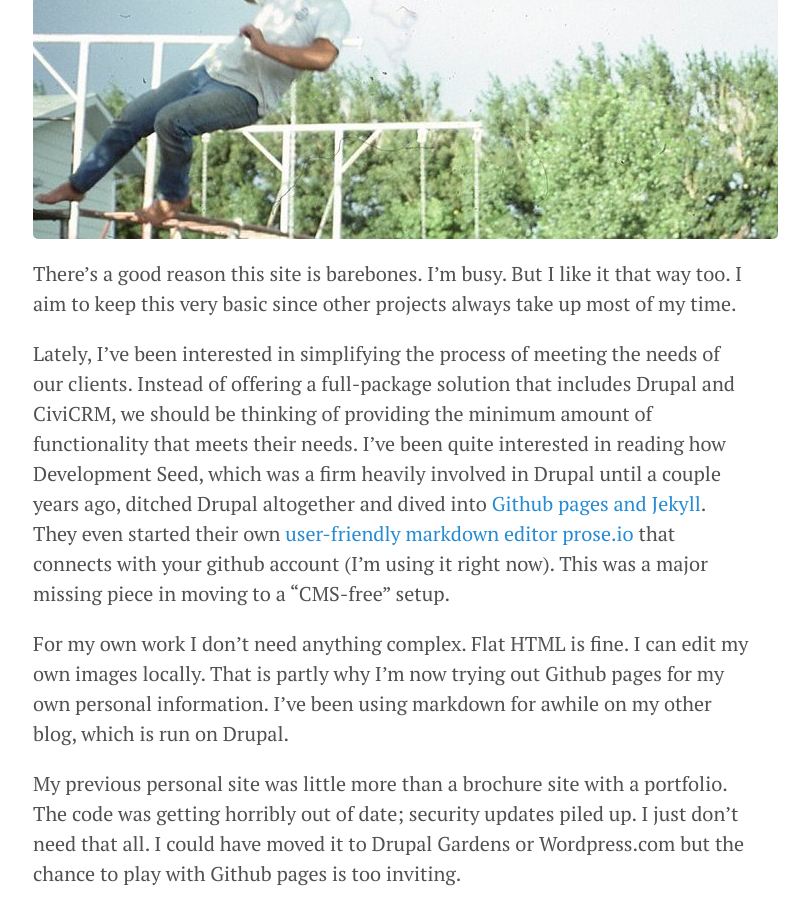
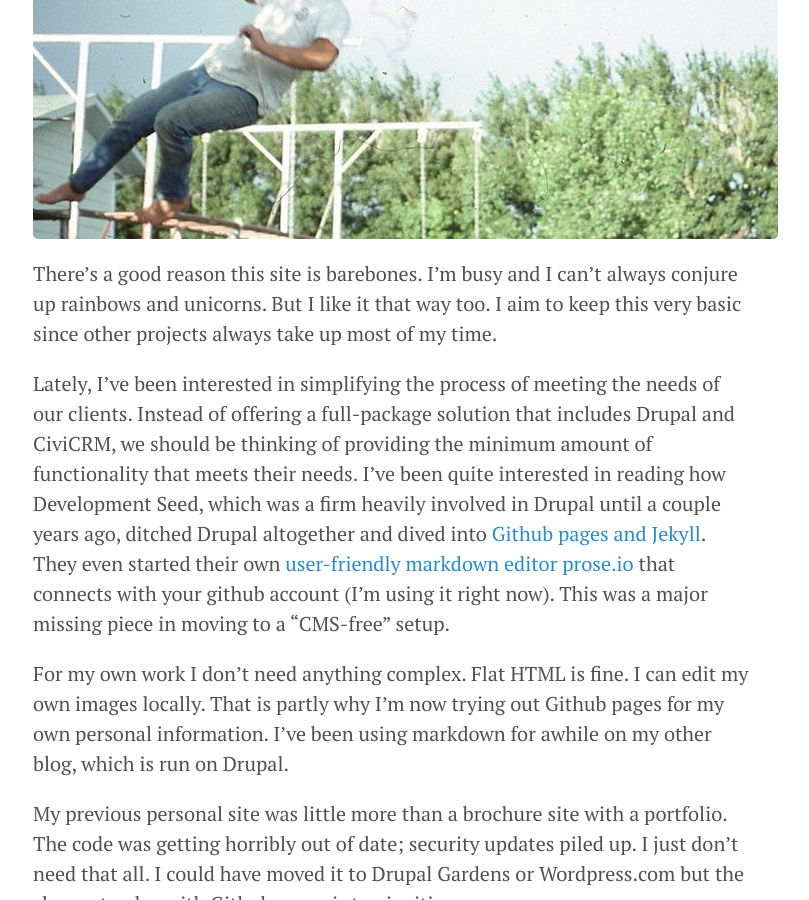
Before and after one commit to herbdool/herbdool.github.com, a Jekyll site: the page built from index.html, in a window 1280 px wide and 900 px high, scrolled down 651 px. Shown: the whole window, without its empty margins (247-1056 px from the left). Built offline with Jekyll 4.4.1, drawn with Linux system fonts in a browser that asks for light colours; Markdown is read by kramdown in place of the engine named in the settings; the list of posts is cut into pages by our own code.

Commit message:
Updated 2014-05-05-my-first.md

```diff
--- a/_posts/2014-05-05-my-first.md
+++ b/_posts/2014-05-05-my-first.md
@@ -10,7 +10,7 @@
 
 ![rainbow](/media/herb-rainbow-web.jpg)
 
-There's a good reason this site is barebones. I'm busy. But I like it that way too. I aim to keep this very basic since other projects always take up most of my time.
+There's a good reason this site is barebones. I'm busy and I can't always conjure up rainbows and unicorns. But I like it that way too. I aim to keep this very basic since other projects always take up most of my time.
 
 Lately, I've been interested in simplifying the process of meeting the needs of our clients. Instead of offering a full-package solution that includes Drupal and CiviCRM, we should be thinking of providing the minimum amount of functionality that meets their needs. I've been quite interested in reading how Development Seed, which was a firm heavily involved in Drupal until a couple years ago, ditched Drupal altogether and dived into [Github pages and Jekyll](http://developmentseed.org/blog/2012/07/27/build-cms-free-websites/). They even started their own [user-friendly markdown editor prose.io](http://developmentseed.org/blog/2012/june/25/prose-a-content-editor-for-github/) that connects with your github account (I'm using it right now). This was a major missing piece in moving to a "CMS-free" setup.
 
```
